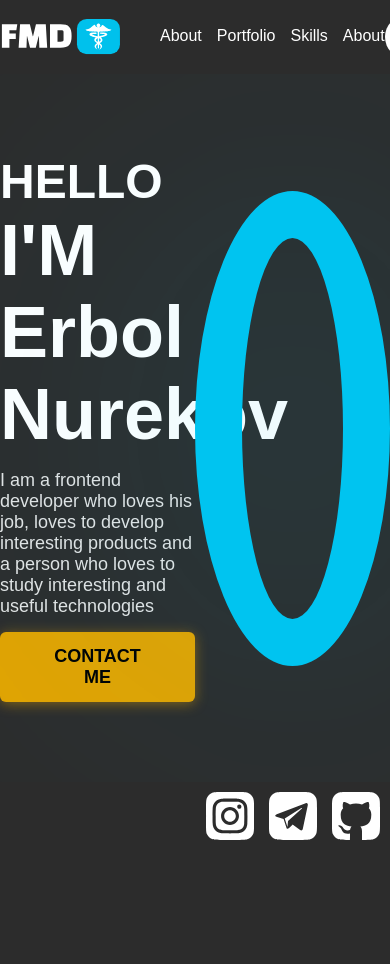
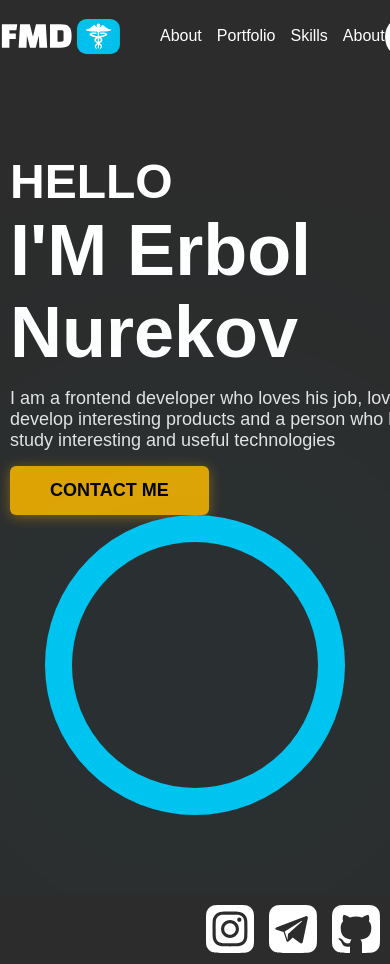
Before and after one commit to fullmetalldev/mywebpage, a React (Create React App) app: page / in a window 390 px wide. Shown: the top 964 px of the page. Before the commit the page ends 851 px from the top, so only its background shows below. Built offline with nearby package versions, Linux system fonts and the light colour scheme; a web font is replaced by a local one.

Commit message:
added adaptive

```diff
--- a/src/Components/About/About.css
+++ b/src/Components/About/About.css
@@ -13,7 +13,6 @@
   flex-direction: column;
   align-items: flex-start;
   justify-content: center;
-  width: 50%;
   color: #ffffff;
 }
 .aboutRow__left_title {
@@ -31,6 +30,7 @@
   font-style: normal;
   font-size: 18px;
   margin: 15px 0;
+  width: 447px;
 }
 .aboutRow__left_btn {
   font-style: normal;
@@ -52,7 +52,6 @@
   color: #ffffff;
 }
 .aboutRow__right {
-  width: 50%;
   display: flex;
   align-items: center;
   justify-content: flex-end;
--- a/src/Components/About/About.js
+++ b/src/Components/About/About.js
@@ -1,5 +1,6 @@
 import React from 'react';
 import "./About.css";
+import "./aboutAdaptive.css"
 
 const About = () => {
     return (
--- a/src/Components/About/About.scss
+++ b/src/Components/About/About.scss
@@ -14,7 +14,6 @@
     flex-direction: column;
     align-items: flex-start;
     justify-content: center;
-    width: 50%;
     color: #ffffff;
 
     &_title {
@@ -34,6 +33,7 @@
       font-style: normal;
       font-size: 18px;
       margin: 15px 0;
+      width: 447px;
     }
 
     &_btn {
@@ -59,7 +59,6 @@
   }
 
   &__right {
-    width: 50%;
     display: flex;
     align-items: center;
     justify-content: flex-end;
--- /dev/null
+++ b/src/Components/About/aboutAdaptive.css
@@ -0,0 +1,24 @@
+@media (max-width: 1440px) {
+  .About {
+    padding: 80px 10px;
+  }
+
+  .aboutRow {
+    flex-wrap: wrap;
+  }
+}
+@media (max-width: 1105px) {
+  .aboutRow__right {
+    width: 100%;
+    justify-content: center;
+  }
+}
+@media (max-width: 768px) {
+  .aboutRow__right_circle {
+    border: 27px solid #00C4F0;
+    width: 300px;
+    height: 300px;
+  }
+}
+
+/*# sourceMappingURL=aboutAdaptive.css.map */
--- /dev/null
+++ b/src/Components/About/aboutAdaptive.scss
@@ -0,0 +1,23 @@
+@media (max-width: 1440px) {
+  .About {
+    padding: 80px 10px;
+  }
+  .aboutRow {
+    flex-wrap: wrap;
+  }
+}
+
+@media (max-width: 1105px) {
+  .aboutRow__right {
+    width: 100%;
+    justify-content: center;
+  }
+}
+
+@media (max-width: 768px) {
+  .aboutRow__right_circle {
+    border: 27px solid #00C4F0;
+    width: 300px;
+    height: 300px;
+  }
+}
```
Also changed, not shown: 2 other files (tests, documents, lock files or other folders).
